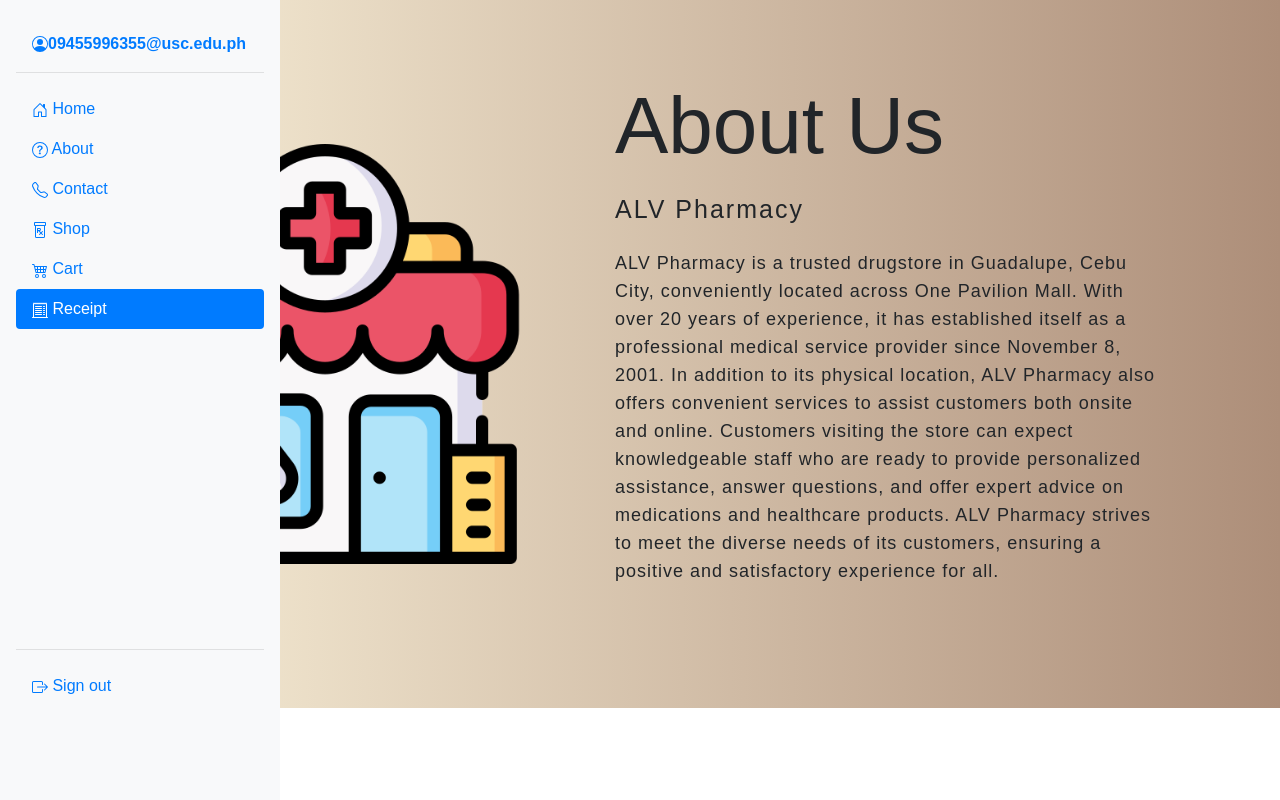
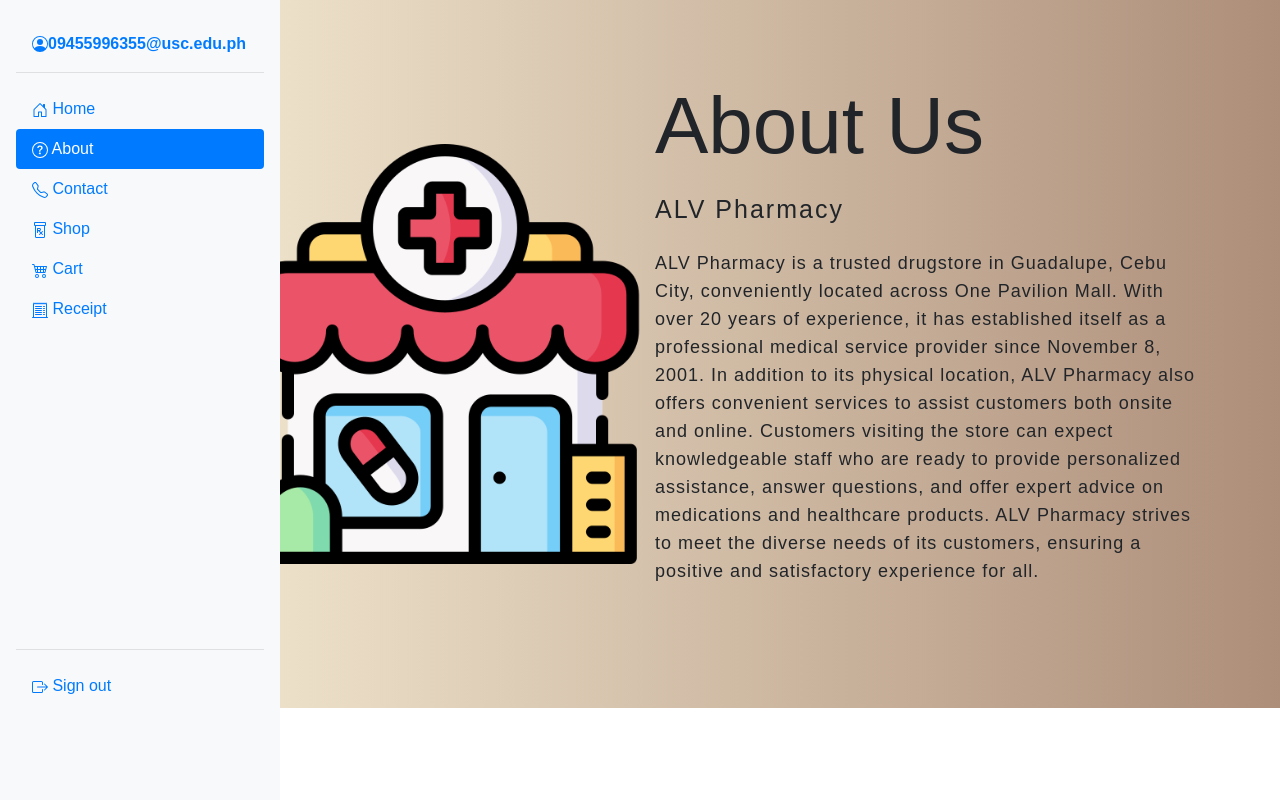
Before and after one commit to hello-isa/pharmacy-inventory-managment-system, a PHP site: page /about.php in a window 1280 px wide. Run offline with PHP 8.4, Linux system fonts and the light colour scheme; a user stored in the database is signed in.

Commit message:
finally fixed about page

```diff
--- a/about.php
+++ b/about.php
@@ -10,6 +10,7 @@
             margin: 0;
             font-family: 'Josefin Sans', sans-serif;
             box-sizing: border-box;
+            overflow: hidden;
         }
 
         .about{
@@ -28,12 +29,12 @@
             width: 550px;
         }
 
-        .main {
+        .main{
             width: 1130px;
             max-width: 95%;
             display: flex;
             align-items: center;
-            justify-content: space-around;
+            justify-content: flex-end;
             margin: 0 auto;
         }
 
@@ -60,8 +61,8 @@
 </head>
 
 <body>
-    <!-- Side nav -->
-    <div class="flex-column p-3 bg-light" style="width: 280px; height: 100%; z-index: 1000; position: fixed;">
+ <!-- Side nav -->
+ <div class="flex-column p-3 bg-light" style="width: 280px; height: 100%; z-index: 1000; position: fixed;">
         <!-- Account  -->
         <div class="m-3">
             <a href="#" class="d-flex align-items-center link-dark text-decoration-none" aria-expanded="false">
@@ -86,7 +87,7 @@
                     Home</a>
             </li>
             <li class="nav-item">
-                <a class="nav-link " aria-current="page" href="about.php">
+                <a class="nav-link active" aria-current="page" href="about.php">
                     <svg xmlns="http://www.w3.org/2000/svg" width="16" height="16" fill="currentColor" class="bi bi-question-circle" viewBox="0 0 16 16">
                         <path d="M8 15A7 7 0 1 1 8 1a7 7 0 0 1 0 14zm0 1A8 8 0 1 0 8 0a8 8 0 0 0 0 16z" />
                         <path d="M5.255 5.786a.237.237 0 0 0 .241.247h.825c.138 0 .248-.113.266-.25.09-.656.54-1.134 1.342-1.134.686 0 1.314.343 1.314 1.168 0 .635-.374.927-.965 1.371-.673.489-1.206 1.06-1.168 1.987l.003.217a.25.25 0 0 0 .25.246h.811a.25.25 0 0 0 .25-.25v-.105c0-.718.273-.927 1.01-1.486.609-.463 1.244-.977 1.244-2.056 0-1.511-1.276-2.241-2.673-2.241-1.267 0-2.655.59-2.75 2.286zm1.557 5.763c0 .533.425.927 1.01.927.609 0 1.028-.394 1.028-.927 0-.552-.42-.94-1.029-.94-.584 0-1.009.388-1.009.94z" />
@@ -116,7 +117,7 @@
                     Cart</a>
             </li>
             <li class="nav-item">
-                <a class="nav-link active" href="receipt.php">
+                <a class="nav-link" href="receipt.php">
                     <svg xmlns="http://www.w3.org/2000/svg" width="16" height="16" fill="currentColor" class="bi bi-receipt-cutoff" viewBox="0 0 16 16">
                         <path d="M3 4.5a.5.5 0 0 1 .5-.5h6a.5.5 0 1 1 0 1h-6a.5.5 0 0 1-.5-.5zm0 2a.5.5 0 0 1 .5-.5h6a.5.5 0 1 1 0 1h-6a.5.5 0 0 1-.5-.5zm0 2a.5.5 0 0 1 .5-.5h6a.5.5 0 1 1 0 1h-6a.5.5 0 0 1-.5-.5zm0 2a.5.5 0 0 1 .5-.5h6a.5.5 0 0 1 0 1h-6a.5.5 0 0 1-.5-.5zm0 2a.5.5 0 0 1 .5-.5h6a.5.5 0 0 1 0 1h-6a.5.5 0 0 1-.5-.5zM11.5 4a.5.5 0 0 0 0 1h1a.5.5 0 0 0 0-1h-1zm0 2a.5.5 0 0 0 0 1h1a.5.5 0 0 0 0-1h-1zm0 2a.5.5 0 0 0 0 1h1a.5.5 0 0 0 0-1h-1zm0 2a.5.5 0 0 0 0 1h1a.5.5 0 0 0 0-1h-1zm0 2a.5.5 0 0 0 0 1h1a.5.5 0 0 0 0-1h-1z" />
                         <path d="M2.354.646a.5.5 0 0 0-.801.13l-.5 1A.5.5 0 0 0 1 2v13H.5a.5.5 0 0 0 0 1h15a.5.5 0 0 0 0-1H15V2a.5.5 0 0 0-.053-.224l-.5-1a.5.5 0 0 0-.8-.13L13 1.293l-.646-.647a.5.5 0 0 0-.708 0L11 1.293l-.646-.647a.5.5 0 0 0-.708 0L9 1.293 8.354.646a.5.5 0 0 0-.708 0L7 1.293 6.354.646a.5.5 0 0 0-.708 0L5 1.293 4.354.646a.5.5 0 0 0-.708 0L3 1.293 2.354.646zm-.217 1.198.51.51a.5.5 0 0 0 .707 0L4 1.707l.646.647a.5.5 0 0 0 .708 0L6 1.707l.646.647a.5.5 0 0 0 .708 0L8 1.707l.646.647a.5.5 0 0 0 .708 0L10 1.707l.646.647a.5.5 0 0 0 .708 0L12 1.707l.646.647a.5.5 0 0 0 .708 0l.509-.51.137.274V15H2V2.118l.137-.274z" />
```
